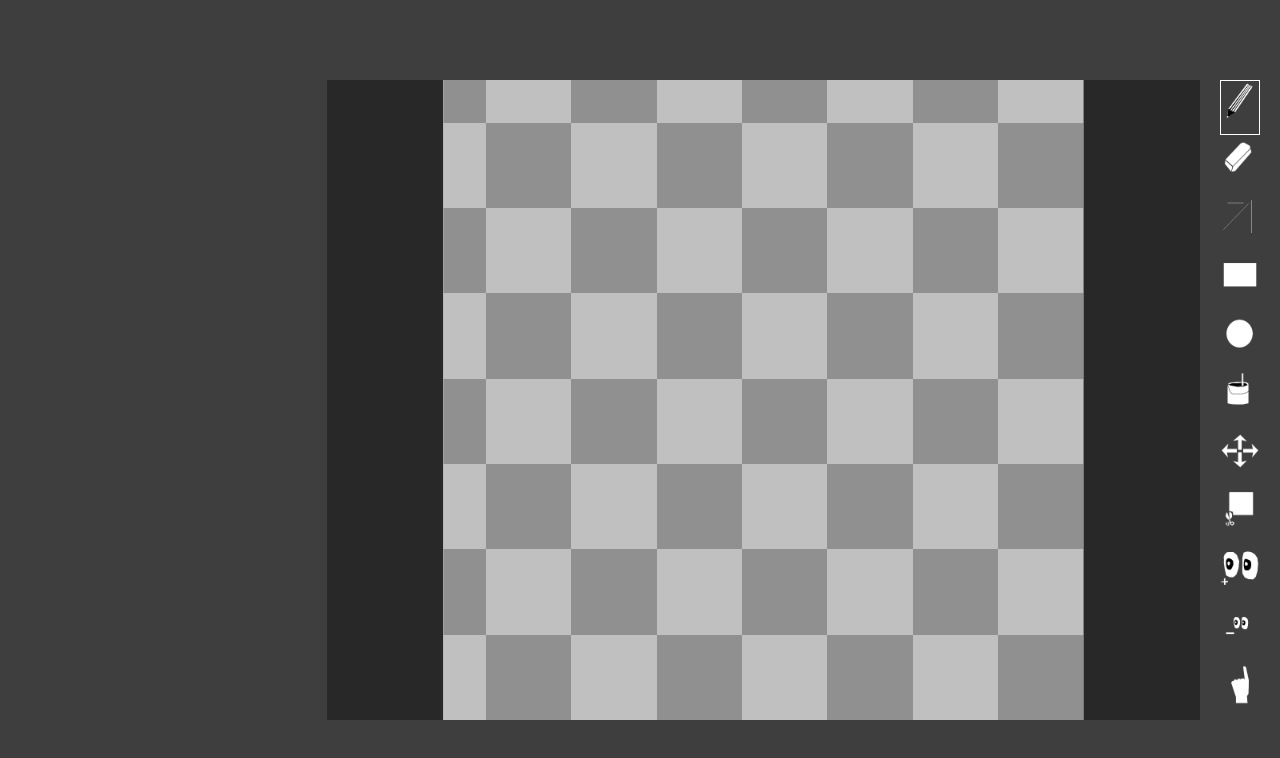
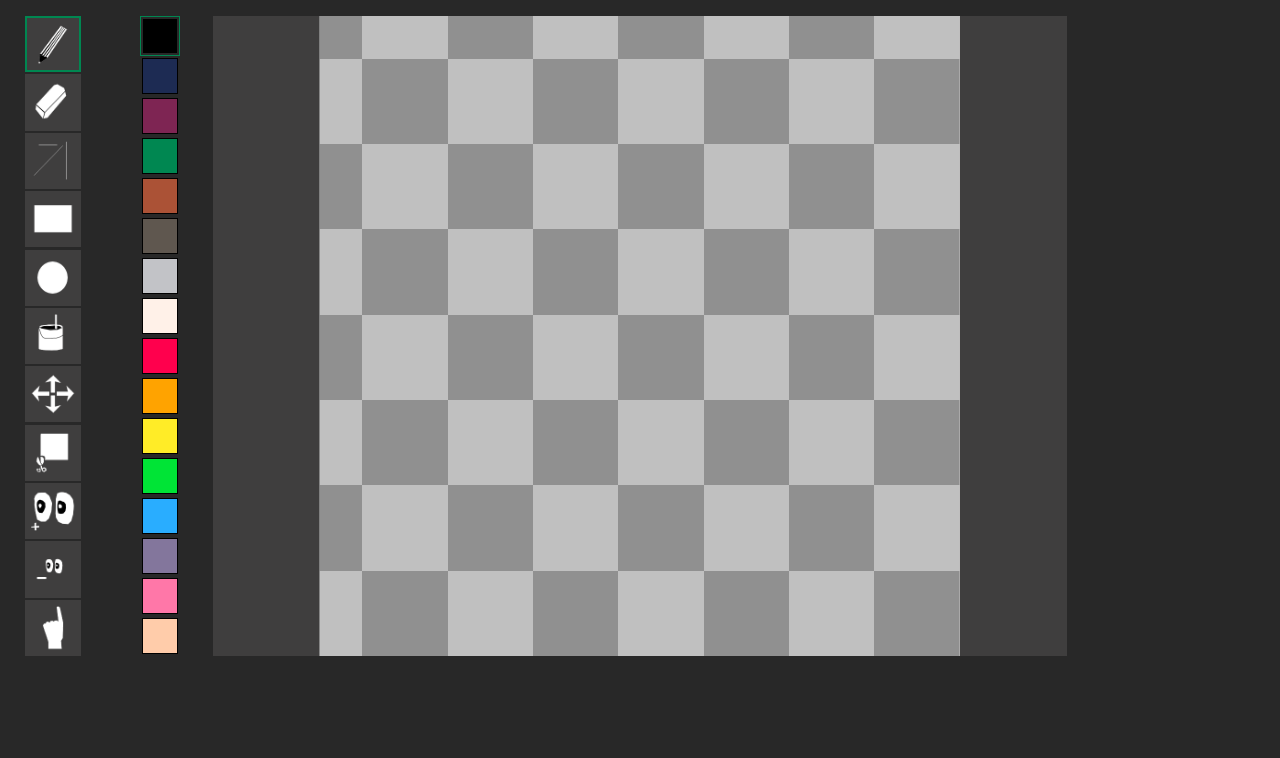
Before and after one commit to achtaitaipai/sketch-webcomponent, a website built with Vite: page index.html in a window 1280 px wide. Built offline with nearby package versions, Linux system fonts and the light colour scheme.

Commit message:
interface: colorBtn

```diff
--- a/index.html
+++ b/index.html
@@ -11,51 +11,30 @@
 		<main class="main">
 			<div class="settings"></div>
 			<div class="tools" id="tools-js">
-				<div class="tool paint">
-					<input type="radio" class="tool_radio" name="tool" id="paint" value="paint" checked />
-					<label for="paint" class="tool_label"><img src="/assets/icons/tools/crayon.png" alt="paint" class="tool_img" /></label>
-				</div>
-				<div class="tool erase">
-					<input type="radio" class="tool_radio" name="tool" id="erase" value="erase" />
-					<label for="erase" class="tool_label"><img src="/assets/icons/tools/gomme.png" alt="erase" class="tool_img" /></label>
-				</div>
-				<div class="tool line">
-					<input type="radio" class="tool_radio" name="tool" id="line" value="line" />
-					<label for="line" class="tool_label"><img src="/assets/icons/tools/ligne.png" alt="line" class="tool_img" /></label>
-				</div>
-				<div class="tool rect">
-					<input type="radio" class="tool_radio" name="tool" id="rect" value="rect" />
-					<label for="rect" class="tool_label"><img src="/assets/icons/tools/rectangle.png" alt="rect" class="tool_img" /></label>
-				</div>
-				<div class="tool circle">
-					<input type="radio" class="tool_radio" name="tool" id="circle" value="circle" />
-					<label for="circle" class="tool_label"><img src="/assets/icons/tools/cercle.png" alt="circle" class="tool_img" /></label>
-				</div>
-				<div class="tool bucket">
-					<input type="radio" class="tool_radio" name="tool" id="bucket" value="bucket" />
-					<label for="bucket" class="tool_label"><img src="/assets/icons/tools/pot.png" alt="bucket" class="tool_img" /></label>
-				</div>
-				<div class="tool drag">
-					<input type="radio" class="tool_radio" name="tool" id="drag" value="drag" />
-					<label for="drag" class="tool_label"><img src="/assets/icons/tools/move.png" alt="drag" class="tool_img" /></label>
-				</div>
-				<div class="tool crop">
-					<input type="radio" class="tool_radio" name="tool" id="crop" value="crop" />
-					<label for="crop" class="tool_label"><img src="/assets/icons/tools/recadrer.png" alt="crop" class="tool_img" /></label>
-				</div>
-				<div class="tool zoom">
-					<input type="radio" class="tool_radio" name="tool" id="zoom" value="zoom" />
-					<label for="zoom" class="tool_label"><img src="/assets/icons/tools/zoom.png" alt="zoom" class="tool_img" /></label>
-				</div>
-				<div class="tool unzoom">
-					<input type="radio" class="tool_radio" name="tool" id="unzoom" value="unzoom" />
-					<label for="unzoom" class="tool_label"><img src="/assets/icons/tools/dezoom.png" alt="unzoom" class="tool_img" /></label>
-				</div>
-				<div class="tool handle">
-					<input type="radio" class="tool_radio" name="tool" id="handle" value="handle" />
-					<label for="handle" class="tool_label"><img src="/assets/icons/tools/handle.png" alt="handle" class="tool_img" /></label>
-				</div>
+				<input type="radio" class="tools_radio" name="tool" id="paint" value="paint" checked />
+				<label for="paint" class="tools_label"> <img src="/assets/icons/tools/crayon.png" alt="paint" class="tools_img" /></label>
+				<input type="radio" class="tools_radio" name="tool" id="erase" value="erase" />
+				<label for="erase" class="tools_label"><img src="/assets/icons/tools/gomme.png" alt="erase" class="tools_img" /></label>
+				<input type="radio" class="tools_radio" name="tool" id="line" value="line" />
+				<label for="line" class="tools_label"><img src="/assets/icons/tools/ligne.png" alt="line" class="tools_img" /></label>
+				<input type="radio" class="tools_radio" name="tool" id="rect" value="rect" />
+				<label for="rect" class="tools_label"><img src="/assets/icons/tools/rectangle.png" alt="rect" class="tools_img" /></label>
+				<input type="radio" class="tools_radio" name="tool" id="circle" value="circle" />
+				<label for="circle" class="tools_label"><img src="/assets/icons/tools/cercle.png" alt="circle" class="tools_img" /></label>
+				<input type="radio" class="tools_radio" name="tool" id="bucket" value="bucket" />
+				<label for="bucket" class="tools_label"><img src="/assets/icons/tools/pot.png" alt="bucket" class="tools_img" /></label>
+				<input type="radio" class="tools_radio" name="tool" id="drag" value="drag" />
+				<label for="drag" class="tools_label"><img src="/assets/icons/tools/move.png" alt="drag" class="tools_img" /></label>
+				<input type="radio" class="tools_radio" name="tool" id="crop" value="crop" />
+				<label for="crop" class="tools_label"><img src="/assets/icons/tools/recadrer.png" alt="crop" class="tools_img" /></label>
+				<input type="radio" class="tools_radio" name="tool" id="zoom" value="zoom" />
+				<label for="zoom" class="tools_label"><img src="/assets/icons/tools/zoom.png" alt="zoom" class="tools_img" /></label>
+				<input type="radio" class="tools_radio" name="tool" id="unzoom" value="unzoom" />
+				<label for="unzoom" class="tools_label"><img src="/assets/icons/tools/dezoom.png" alt="unzoom" class="tools_img" /></label>
+				<input type="radio" class="tools_radio" name="tool" id="handle" value="handle" />
+				<label for="handle" class="tools_label"><img src="/assets/icons/tools/handle.png" alt="handle" class="tool_img" /></label>
 			</div>
+			<div class="colors" id="colors-js"></div>
 			<sketch-app width="30" height="30" class="sketch"></sketch-app>
 		</main>
 		<script type="module" src="/src/main.ts"></script>
--- a/src/main.ts
+++ b/src/main.ts
@@ -1,11 +1,13 @@
 import './style.scss'
 import Sketch from './scripts/Sketch/Sketch'
 import ToolsBtn from './scripts/Interface/ToolsBtn'
+import ColorsBtn from './scripts/Interface/ColorsBtn'
 customElements.define('sketch-app', Sketch)
 
 const sketch = <Sketch>document.querySelector('sketch-app')
 
 ToolsBtn.init('#tools-js input[type=radio]', sketch)
+ColorsBtn.init('#colors-js', sketch)
 
 document.addEventListener('load', _ => {
 	sketch.camera.fitSketch()
--- /dev/null
+++ b/src/scripts/Interface/ColorsBtn.ts
@@ -0,0 +1,76 @@
+import Sketch from '../Sketch/Sketch'
+
+export default class ColorsBtn {
+	private static _paletteColors = [
+		'#000000',
+		'#1D2B53',
+		'#7E2553',
+		'#008751',
+		'#AB5236',
+		'#5F574F',
+		'#C2C3C7',
+		'#FFF1E8',
+		'#FF004D',
+		'#FFA300',
+		'#FFEC27',
+		'#00E436',
+		'#29ADFF',
+		'#83769C',
+		'#FF77A8',
+		'#FFCCAA',
+	]
+	private static _sketch: Sketch | null = null
+	static init(containerSelector: string, sketch: Sketch) {
+		this._sketch = sketch
+		const container = document.querySelector(containerSelector)!
+		for (const color of this._paletteColors) {
+			ColorsBtn._createEl(container, color)
+		}
+		container.querySelector<HTMLInputElement>('input[type=radio]')!.checked = true
+	}
+	private static _createEl(container: Element, color: string) {
+		const radio = document.createElement('input')
+		radio.type = 'radio'
+		radio.name = 'colors'
+		radio.classList.add('colors_radio')
+		radio.id = color
+		radio.value = color
+		container.appendChild(radio)
+		const label = document.createElement('label')
+		label.setAttribute('for', color)
+		label.classList.add('colors_label')
+		label.style.setProperty('--clr', color)
+		label.addEventListener('click', _ => this._handleClick(radio))
+		//on double click, create and open htmlinput color
+		label.addEventListener('dblclick', _ => {
+			const inputColor = document.createElement('input')
+			inputColor.type = 'color'
+			inputColor.value = color
+			inputColor.style.display = 'none'
+			inputColor.click()
+			inputColor.addEventListener('input', _ => {
+				ColorsBtn._handleNewClr(inputColor, radio, label)
+			})
+
+			label.appendChild(inputColor)
+		})
+		container.appendChild(label)
+	}
+
+	private static _handleNewClr(inputColor: HTMLInputElement, radio: HTMLInputElement, label: HTMLLabelElement) {
+		const clr = inputColor.value
+		radio.id = clr
+		radio.value = clr
+		label.setAttribute('for', clr)
+		label.style.setProperty('--clr', clr)
+		if (this._sketch) {
+			this._sketch.color = radio.value
+		}
+	}
+
+	private static _handleClick(radio: HTMLInputElement) {
+		if (this._sketch) {
+			this._sketch.color = radio.value
+		}
+	}
+}
--- a/src/style.scss
+++ b/src/style.scss
@@ -2,4 +2,5 @@
 @import './style/base/reset';
 @import './style/layout/app';
 @import './style/components/tools';
+@import './style/components/colors';
 @import './style/components/settings';
--- a/src/style/base/_variables.scss
+++ b/src/style/base/_variables.scss
@@ -1,2 +1,3 @@
 $primary-200: #3f3e3e;
 $primary-0: #282828;
+$accent: #008751;
--- /dev/null
+++ b/src/style/components/_colors.scss
@@ -0,0 +1,27 @@
+.colors {
+	grid-row: 2 / -2;
+	grid-column: 2;
+	display: flex;
+	flex-direction: column;
+	align-items: center;
+	&_radio {
+		display: none;
+	}
+	&_label {
+		height: calc(100% / 16);
+		width: auto;
+		aspect-ratio: 1 / 1;
+		position: relative;
+		cursor: pointer;
+		&::after {
+			content: '';
+			position: absolute;
+			inset: 2px;
+			border: 1px solid black;
+			background-color: var(--clr);
+		}
+	}
+	&_radio:checked + &_label {
+		border: 1px solid $accent;
+	}
+}
--- a/src/style/components/_tools.scss
+++ b/src/style/components/_tools.scss
@@ -1,32 +1,34 @@
 .tools {
-	grid-column: -2;
 	grid-row: 2 / -2;
-	display: grid;
-	gap: 0.2rem;
-}
-.tool {
-	position: relative;
+	grid-column: 1;
+	display: flex;
+	flex-direction: column;
+	align-items: center;
+	justify-content: space-between;
 	&_radio {
 		display: none;
 	}
 	&_label {
-		position: absolute;
+		height: calc(100% / 11 - 2px);
+		width: auto;
+		aspect-ratio: 1 / 1;
+		position: relative;
 		cursor: pointer;
-		height: 100%;
-		left: 50%;
-		transform: translate(-50%, 0);
+		overflow: hidden;
+		padding: 0.3125rem;
+		background-color: $primary-200;
 	}
 	&_label:hover {
-		transform: scale(1.1) translate(-50%, 0);
-		transition: transform ease-out 0.2s;
+		img {
+			transform: scale(1.2);
+		}
+		border: 1px solid darken($accent, 10);
 	}
-	&_img {
-		max-height: 100%;
-		max-width: 100%;
-		display: block;
-		margin: auto;
+	img {
+		object-fit: cover;
+		height: 100%;
 	}
-	&_radio:checked ~ &_label {
-		border: 1px solid white;
+	&_radio:checked + &_label {
+		border: 2px solid $accent;
 	}
 }
--- a/src/style/layout/_app.scss
+++ b/src/style/layout/_app.scss
@@ -2,15 +2,15 @@
 	height: 100%;
 	width: 100%;
 	display: grid;
-	grid-template-rows: 1fr 80vh 1fr;
-	grid-template-columns: repeat(11, 1fr) 5rem;
-	background-color: $primary-200;
+	grid-template-rows: 1rem 80vh 1fr;
+	grid-template-columns: repeat(12, 1fr);
+	background-color: $primary-0;
 }
 
 .sketch {
 	grid-row: 2;
-	grid-column: 4 / -2;
-	background-color: $primary-0;
+	grid-column: 3 / -3;
+	background-color: $primary-200;
 	overflow: hidden;
 	touch-action: none;
 	user-select: none;
```
Also changed, not shown: docs/index.html (+25 -46 lines), src/scripts/Interface/settings.ts (added, +19 -0 lines), 5 other files.
